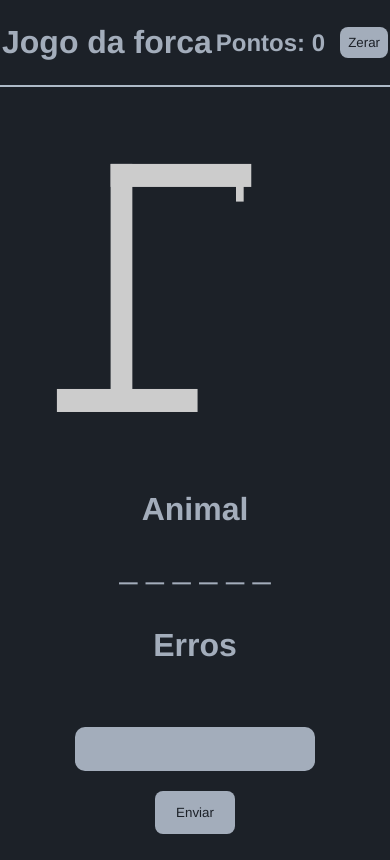
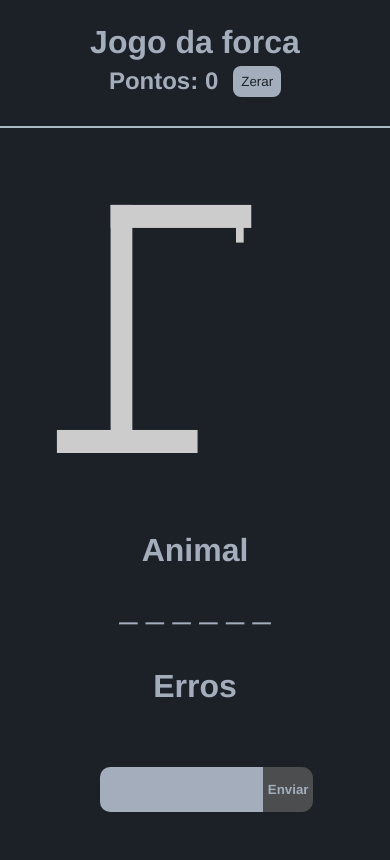
Before and after one commit to Filipelaw45/jogo-forca, a plain HTML site: page index.html in a window 390 px wide. Drawn offline with Linux system fonts and the light colour scheme.

Commit message:
fix responsivo

```diff
--- a/index.html
+++ b/index.html
@@ -33,7 +33,7 @@
 
         <div class="inputs">
             <input type="text" id="input" maxlength="1">
-            <button class="btn" id="btn-enviar" onclick="inicia()">Enviar</button>
+            <button id="btn-enviar" onclick="inicia()">Enviar</button>
         </div>
 
         <div class="modal">
--- a/style.css
+++ b/style.css
@@ -12,8 +12,7 @@ body{
 
 header{
     display: flex;
-    width: 100vw;
-    max-width: 100vw;
+    width: 100%;
     align-items: center;
     justify-content: space-around;
     padding: 1.5rem 0;
@@ -21,10 +20,17 @@ header{
     flex-wrap: wrap;
 }
 
+h1{
+    text-align: center;
+}
+
 .flex{
     display: flex;
+    flex-wrap: wrap;
     align-items: center;
+    justify-content: center;
     gap: 15px;
+    padding: .3rem;
 }
 
 .btn{
@@ -82,7 +88,8 @@ header{
 }
 
 .btn-jogar{
-    width: 10rem;
+    width: 250px;
+    max-width: 100%;
     height: 3rem;
     padding: 10px;
     border: none;
@@ -95,8 +102,7 @@ header{
 #input{
     font-size: 1.2rem;
     padding: .7rem;
-    width: 300px;
-    max-width: 80%;
+    width: 80%;
     text-align: center;
     border: none;
     background-color: #A3ADBB;
@@ -109,14 +115,25 @@ header{
 }
 
 #btn-enviar{
-    height: 2.7rem;
-    width: 80px;
+    cursor: pointer;
+    font-weight: bold;
+    border: none;
+    color: #A3ADBB;
+    border-radius: 0 .7rem .7rem 0;
+    position: absolute;
+    background-color: #4b4d4f;
+    right: 0;
+    height: 100%;
+    width: 50px;
 }
 
 .inputs{
+    margin-bottom: 3rem;
+    position: relative;
     display: flex;
     gap: 20px;
-    flex-direction: column;
+    flex-direction: row;
+    flex-wrap: wrap;
+    justify-content: center;
     align-items: center;
-    align-content: center;
 }
```
